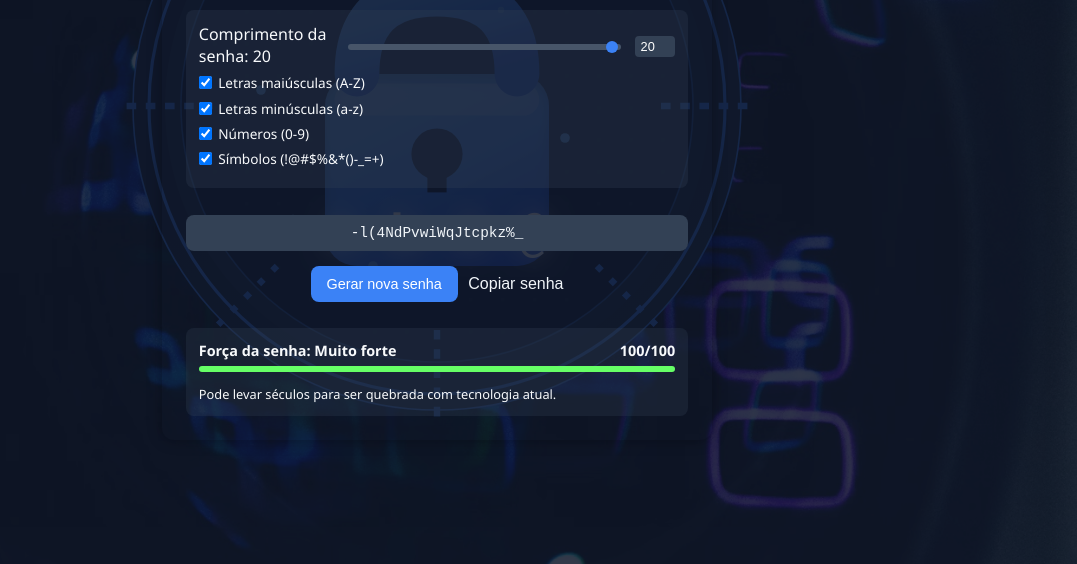
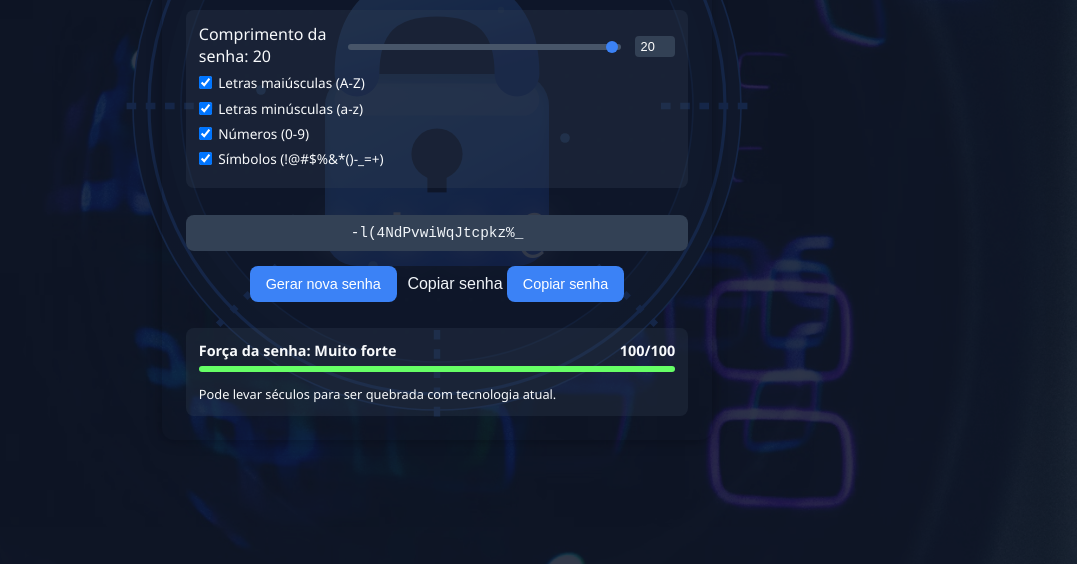
Before and after one commit to oseasfr/gerador-de-senhas, a plain HTML site: page index.html in a window 1280 px wide. Shown: the part 236-800 px from the top of the page, without its empty margins (203-1280 px from the left). Drawn offline with Linux system fonts and the light colour scheme.

Commit message:
Update index.html

```diff
--- a/index.html
+++ b/index.html
@@ -528,6 +528,7 @@
 
         <button onclick="gerarSenha()">Gerar nova senha</button>
         <button class="copy-btn" onclick="copiarSenha('password')" title="Copiar senha">Copiar senha</button>
+        <button onclick="copiarSenha('password')" title="Copiar senha">Copiar senha</button>
 
         <div class="strength-meter">
           <div class="strength-title">
```
